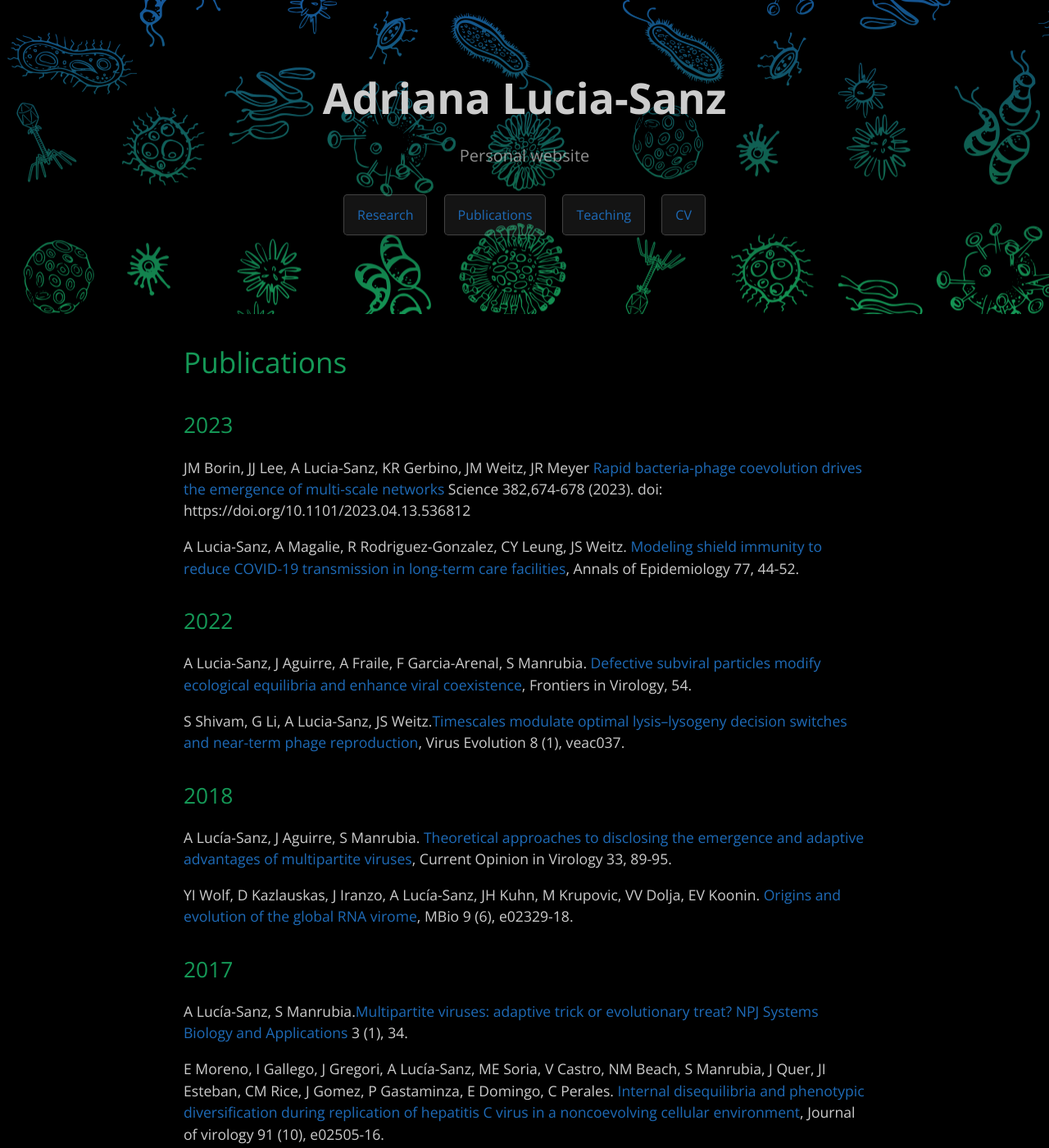
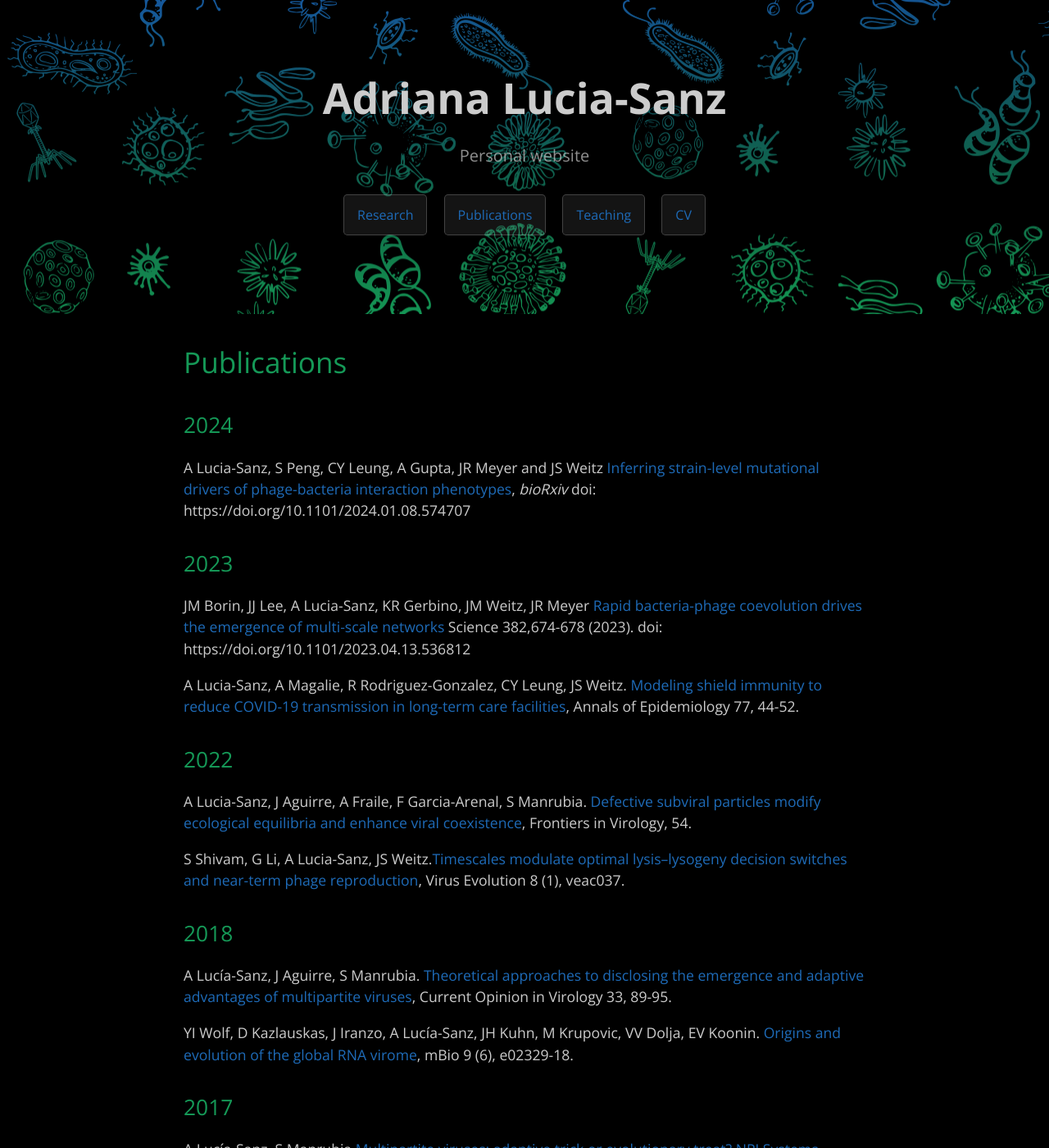
Before and after one commit to aluciasanz/aluciasanz.github.io, a Jekyll site: the page built from publications.md, in a window 1280 px wide and 1400 px high. Shown: the whole window at 82% size. Built offline with Jekyll 4.4.1, drawn with Linux system fonts in a browser that asks for light colours.

Commit message:
Update publications.md

```diff
--- a/publications.md
+++ b/publications.md
@@ -5,6 +5,9 @@ description: Personal website
 ---
 
 # Publications
+## 2024
+
+A Lucia-Sanz, S Peng, CY Leung, A Gupta, JR Meyer and JS Weitz <a href="https://www.biorxiv.org/content/10.1101/2024.01.08.574707v1.full"> Inferring strain-level mutational drivers of phage-bacteria interaction phenotypes</a>, <i> bioRxiv </i> doi: https://doi.org/10.1101/2024.01.08.574707
 
 ## 2023
 
@@ -24,7 +27,7 @@ Virus Evolution 8 (1), veac037.
 
 A Lucía-Sanz, J Aguirre, S Manrubia. <a href="https://www.sciencedirect.com/science/article/pii/S1879625718300385">Theoretical approaches to disclosing the emergence and adaptive advantages of multipartite viruses</a>, Current Opinion in Virology 33, 89-95.
 
-YI Wolf, D Kazlauskas, J Iranzo, A Lucía-Sanz, JH Kuhn, M Krupovic, VV Dolja, EV Koonin. <a href="https://journals.asm.org/doi/full/10.1128/mBio.02329-18">Origins and evolution of the global RNA virome</a>, MBio 9 (6), e02329-18.
+YI Wolf, D Kazlauskas, J Iranzo, A Lucía-Sanz, JH Kuhn, M Krupovic, VV Dolja, EV Koonin. <a href="https://journals.asm.org/doi/full/10.1128/mBio.02329-18">Origins and evolution of the global RNA virome</a>, mBio 9 (6), e02329-18.
 
 ## 2017
 
```
